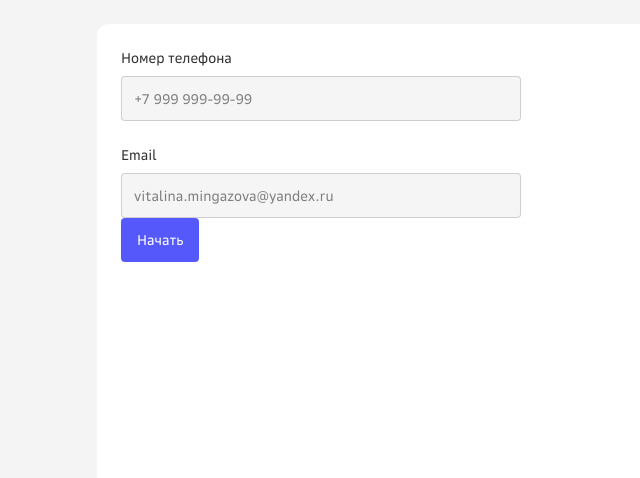
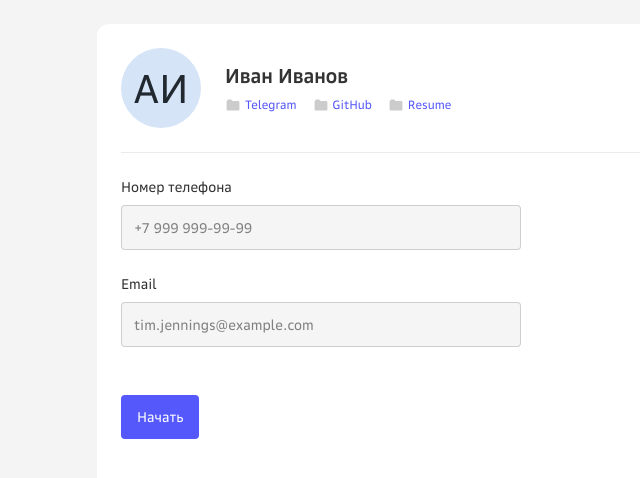
Before and after one commit to pipipi666/cloud, a React (Create React App) app: page / in a window 1280 px wide. Shown: the top 478 px of the page, without its empty margins (93-733 px from the left). Built offline with nearby package versions, Linux system fonts and the light colour scheme.

Commit message:
feat: add profile media

```diff
--- a/src/assets/styles/global.scss
+++ b/src/assets/styles/global.scss
@@ -16,6 +16,7 @@
   --placeholder-color: rgba(0, 0, 0, 0.48);
   --input-border-color: rgba(0, 0, 0, 0.16);
   --input-bg-color: rgba(0, 0, 0, 0.04);
+  --divider-color: rgba(0, 0, 0, 0.08);
 
   --gap-xxs: 4px;
   --gap-xs: 8px;
@@ -36,4 +37,5 @@
   --text-m-r: 400 0.875rem/140% var(--ff);
   --text-m-b: 600 0.875rem/140% var(--ff);
   --text-l: 600 1.25rem/130% var(--ff);
+  --text-xl: 400 2.5rem/130% var(--ff);
 }
--- /dev/null
+++ b/src/components/UI/icons/folder.tsx
@@ -0,0 +1,18 @@
+export const IconFolder = () => {
+  return (
+    <svg
+      width="14"
+      height="12"
+      viewBox="0 0 14 12"
+      fill="none"
+      xmlns="http://www.w3.org/2000/svg"
+    >
+      <path
+        fillRule="evenodd"
+        clipRule="evenodd"
+        d="M0.710016 1.96935L2.08181 0.524489C2.15733 0.444944 2.26221 0.399902 2.37189 0.399902H4.83441C4.9405 0.399902 5.04224 0.442045 5.11725 0.51706L6.48294 1.88275C6.55795 1.95776 6.6597 1.9999 6.76578 1.9999H12.4344C12.5405 1.9999 12.6422 2.04205 12.7173 2.11706L13.2829 2.68275C13.358 2.75776 13.4001 2.8595 13.4001 2.96559V10.6342C13.4001 10.7403 13.358 10.842 13.2829 10.9171L12.7173 11.4827C12.6422 11.5578 12.5405 11.5999 12.4344 11.5999H1.59C1.46983 11.5999 1.35602 11.5459 1.28005 11.4528L0.690151 10.7296C0.631907 10.6582 0.600098 10.5689 0.600098 10.4768V2.24476C0.600098 2.14227 0.639443 2.04368 0.710016 1.96935Z"
+        fill="#CCCCCC"
+      />
+    </svg>
+  );
+};
--- a/src/components/container/container.module.scss
+++ b/src/components/container/container.module.scss
@@ -1,5 +1,5 @@
 .container {
-  margin: var(--gap-default) auto;
+  margin: 0 auto;
   width: 900px;
   max-width: 100%;
   background-color: var(--default-light-color);
--- /dev/null
+++ b/src/components/links-list/links-list.module.scss
@@ -0,0 +1,10 @@
+.list {
+  display: flex;
+  gap: var(--gap-m);
+  flex-wrap: wrap;
+
+  @media screen and (max-width: 425px) {
+    flex-direction: column;
+    gap: var(--gap-xs);
+  }
+}
--- /dev/null
+++ b/src/components/links-list/links-list.tsx
@@ -0,0 +1,23 @@
+import styles from "./links-list.module.scss";
+import { MediaLink } from "../media-link/media-link";
+
+type TLink = {
+  name: string;
+  link: string;
+};
+
+type TProps = {
+  links: TLink[];
+};
+
+export const LinkList = ({ links }: TProps) => {
+  return (
+    <ul className={styles.list}>
+      {links.map((link) => (
+        <li key={link.name}>
+          <MediaLink name={link.name} link={link.link} />
+        </li>
+      ))}
+    </ul>
+  );
+};
--- /dev/null
+++ b/src/components/media-link/media-link.module.scss
@@ -0,0 +1,18 @@
+.media {
+  display: flex;
+  gap: var(--gap-xxs);
+  font: var(--text-s);
+
+  .icon {
+    width: 16px;
+    height: 16px;
+    display: flex;
+    align-items: center;
+    justify-content: center;
+  }
+
+  .link {
+    color: var(--accent-color);
+    text-decoration: none;
+  }
+}
--- /dev/null
+++ b/src/components/media-link/media-link.tsx
@@ -0,0 +1,25 @@
+import styles from "./media-link.module.scss";
+import { IconFolder } from "../UI/icons/folder";
+
+type TProps = {
+  name: string;
+  link: string;
+};
+
+export const MediaLink = ({ name, link }: TProps) => {
+  return (
+    <div className={styles.media}>
+      <div className={styles.icon}>
+        <IconFolder />
+      </div>
+      <a
+        className={styles.link}
+        href={link}
+        target="_blank"
+        rel="noreferrer noopener"
+      >
+        {name}
+      </a>
+    </div>
+  );
+};
--- a/src/index.scss
+++ b/src/index.scss
@@ -13,6 +13,7 @@
 }
 
 body {
+  margin: var(--gap-default);
   color: var(--text-main-color);
   background-color: var(--bg-main-color);
   font: var(--text-m-r);
--- a/src/pages/home/home.module.scss
+++ b/src/pages/home/home.module.scss
@@ -1,4 +1,31 @@
+.info {
+  display: flex;
+  align-items: center;
+  gap: var(--gap-default);
+  padding-bottom: var(--gap-default);
+  border-bottom: 1px solid var(--divider-color);
+
+  .avatar {
+    width: 80px;
+    min-width: 80px;
+    height: 80px;
+    display: flex;
+    align-items: center;
+    justify-content: center;
+    color: var(--avatar-text);
+    background-color: var(--avatar-bg);
+    border-radius: 50%;
+    font: var(--text-xl);
+  }
+
+  .name {
+    margin-bottom: var(--gap-xs);
+    font: var(--text-l);
+  }
+}
+
 .inputs {
+  margin: var(--gap-default) 0 var(--gap-xl);
   width: 400px;
   max-width: 100%;
 }
--- a/src/pages/home/home.tsx
+++ b/src/pages/home/home.tsx
@@ -3,22 +3,35 @@ import { MainButton } from "../../components/UI/main-button/main-button";
 import { MainInput } from "../../components/UI/main-input/main-input";
 import { Container } from "../../components/container/container";
 import { InputList } from "../../components/input-list/input-list";
+import { LinkList } from "../../components/links-list/links-list";
+import { LINKS } from "../../utils/consts/mock";
 
 export const HomePage = () => {
   return (
     <Container>
+      <div className={styles.info}>
+        <div className={styles.avatar}>АИ</div>
+        <div>
+          <p className={styles.name}>Иван Иванов</p>
+          <LinkList links={LINKS} />
+        </div>
+      </div>
       <div className={styles.inputs}>
         <InputList>
+          <li>
             <MainInput
               label="Номер телефона"
               placeholder="+7 999 999-99-99"
               disabled
             />
+          </li>
+          <li>
             <MainInput
               label="Email"
-            placeholder="vitalina.mingazova@yandex.ru"
+              placeholder="tim.jennings@example.com"
               disabled
             />
+          </li>
         </InputList>
       </div>
       <MainButton>Начать</MainButton>
--- /dev/null
+++ b/src/utils/consts/mock.ts
@@ -0,0 +1,14 @@
+export const LINKS = [
+  {
+    name: "Telegram",
+    link: "https://github.com/",
+  },
+  {
+    name: "GitHub",
+    link: "https://github.com/",
+  },
+  {
+    name: "Resume",
+    link: "https://github.com/",
+  },
+];
```
Lines whose indentation alone changed are shown as unchanged.
